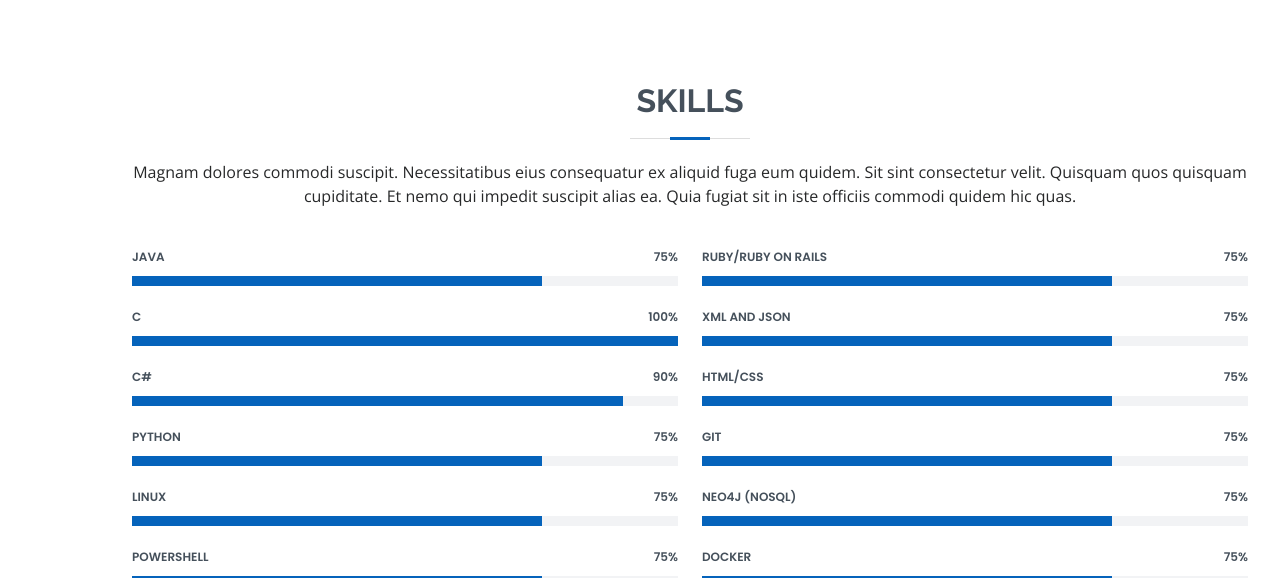
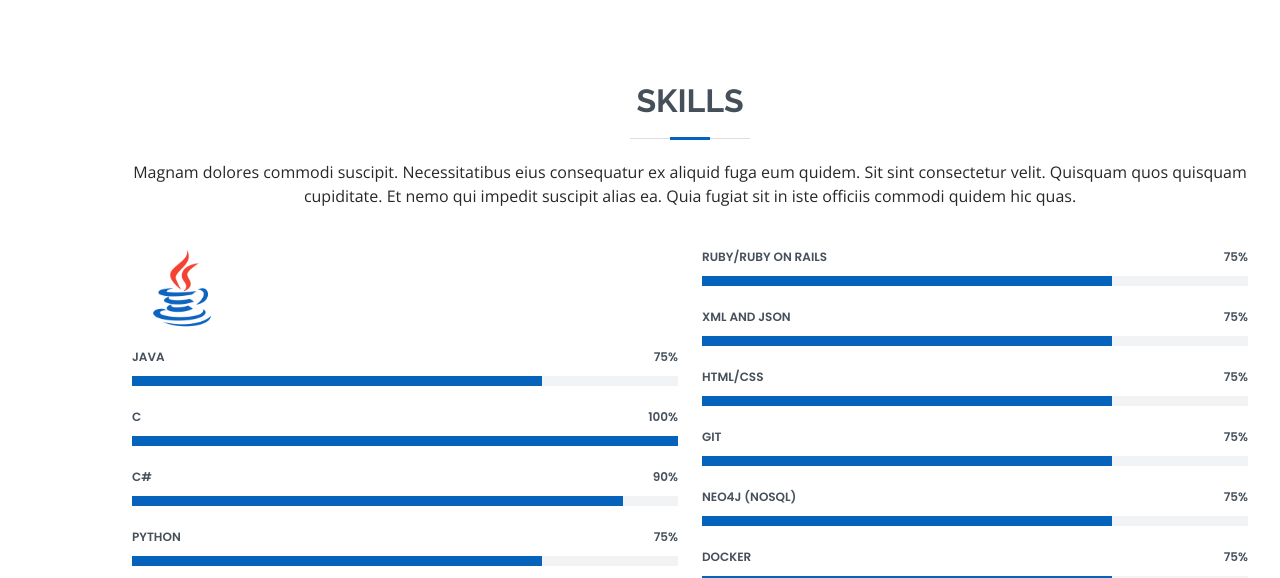
Before and after one commit to Brandon-Bullock/Brandon-Bullock.github.io, a PHP site: page /index1.html in a window 1280 px wide. Shown: the part 1866-2444 px from the top of the page. Run offline with PHP 8.4, Linux system fonts and the light colour scheme.

Commit message:
added logos to skill section and updated CSS

```diff
--- a/assets/css/style.css
+++ b/assets/css/style.css
@@ -462,7 +462,7 @@ section {
 }
 
 /*--------------------------------------------------------------
-# Akills
+# Skills
 --------------------------------------------------------------*/
 .skills .progress {
   height: 60px;
@@ -495,6 +495,13 @@ section {
   height: 10px;
   transition: .9s;
   background-color: #0563bb;
+}
+
+.skills .skills-item .skills-img {
+  width: 100px;
+  border-radius: 50%;
+  border: 4px solid #fff;
+  margin: 0 auto;
 }
 
 /*--------------------------------------------------------------
--- a/index1.html
+++ b/index1.html
@@ -175,6 +175,10 @@
         <div class="row skills-content">
 
           <div class="col-lg-6">
+
+            <div class="skills-item">
+              <img src="assets/img/skills/java.png" class="skills-img">
+            </div>
 
             <div class="progress">
               <span class="skill">Java <i class="val">75%</i></span>
@@ -591,7 +595,7 @@
 
       </div>
     </section><!-- End Services Section -->
-  -->
+
     <!-- ======= Testimonials Section ======= -->
     <section id="testimonials" class="testimonials section-bg">
       <div class="container" data-aos="fade-up">
```
Also changed, not shown: assets/img/skills/Java.png (added), assets/img/skills/javaLogo.png (added), assets/img/skills/pythonLogo.png (added).
